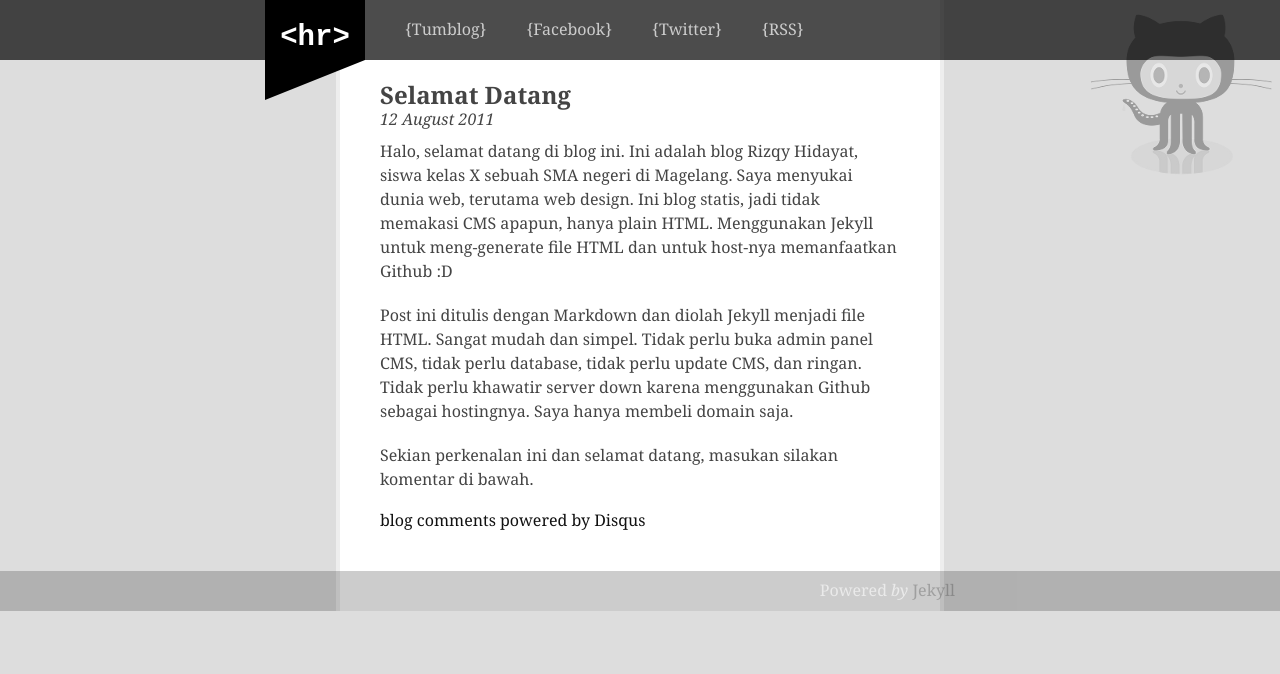
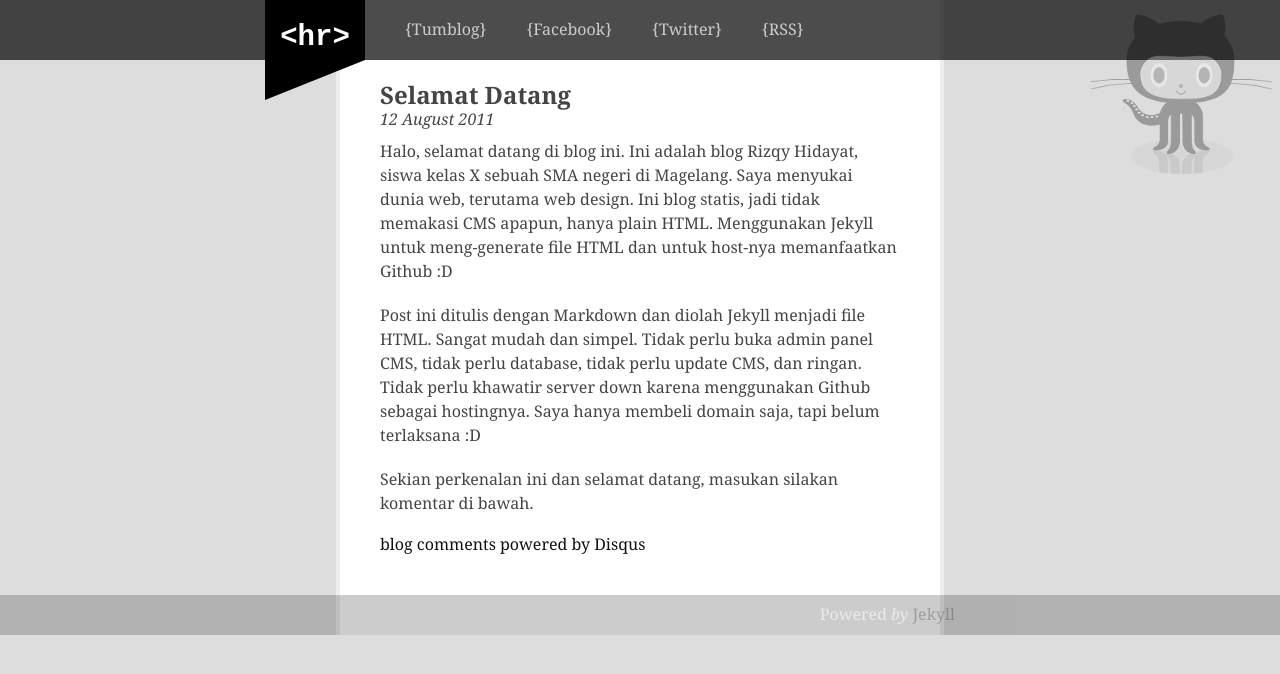
Before and after one commit to rizqyhi/blogazine-playground, a Jekyll site: the page built from _posts/2011-08-12-selamat-datang.markdown, in a window 1280 px wide. Shown: the top 674 px of the page. Built offline with Jekyll 4.4.1, drawn with Linux system fonts in a browser that asks for light colours; comment, search, counter and statistics services are not loaded.

Commit message:
trying custom domain

```diff
--- /dev/null
+++ b/CNAME
@@ -0,0 +1 @@
+hirizh.tk
--- a/_layouts/post.html
+++ b/_layouts/post.html
@@ -36,7 +36,7 @@
 <time datetime="{{ page.date }}" class="date">{{ page.date | date_to_long_string }}</time>
 {{ content }}
 
-<div id="disqus_thread"></div>
+<section id="disqus_thread"></section>
 <a href="http://disqus.com" class="dsq-brlink">blog comments powered by <span class="logo-disqus">Disqus</span></a>
 </article>
 </div>
--- a/_posts/2011-08-12-selamat-datang.markdown
+++ b/_posts/2011-08-12-selamat-datang.markdown
@@ -5,6 +5,6 @@
 
 Halo, selamat datang di blog ini. Ini adalah blog Rizqy Hidayat, siswa kelas X sebuah SMA negeri di Magelang. Saya menyukai dunia web, terutama web design. Ini blog statis, jadi tidak memakasi CMS apapun, hanya plain HTML. Menggunakan Jekyll untuk meng-generate file HTML dan untuk host-nya memanfaatkan Github :D
 
-Post ini ditulis dengan Markdown dan diolah Jekyll menjadi file HTML. Sangat mudah dan simpel. Tidak perlu buka admin panel CMS, tidak perlu database, tidak perlu update CMS, dan ringan. Tidak perlu khawatir server down karena menggunakan Github sebagai hostingnya. Saya hanya membeli domain saja.
+Post ini ditulis dengan Markdown dan diolah Jekyll menjadi file HTML. Sangat mudah dan simpel. Tidak perlu buka admin panel CMS, tidak perlu database, tidak perlu update CMS, dan ringan. Tidak perlu khawatir server down karena menggunakan Github sebagai hostingnya. Saya hanya membeli domain saja, tapi belum terlaksana :D
 
 Sekian perkenalan ini dan selamat datang, masukan silakan komentar di bawah.
```
